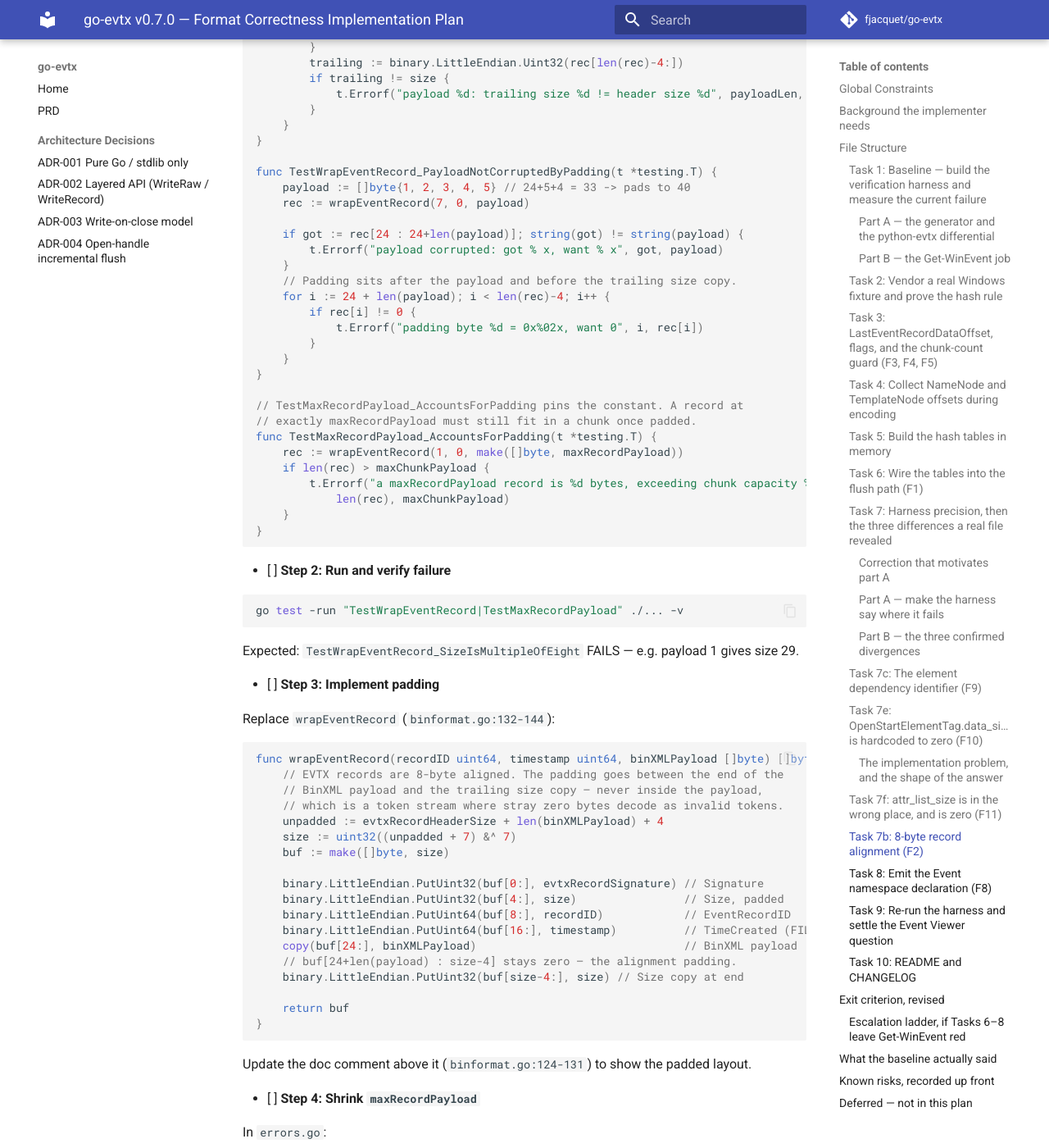
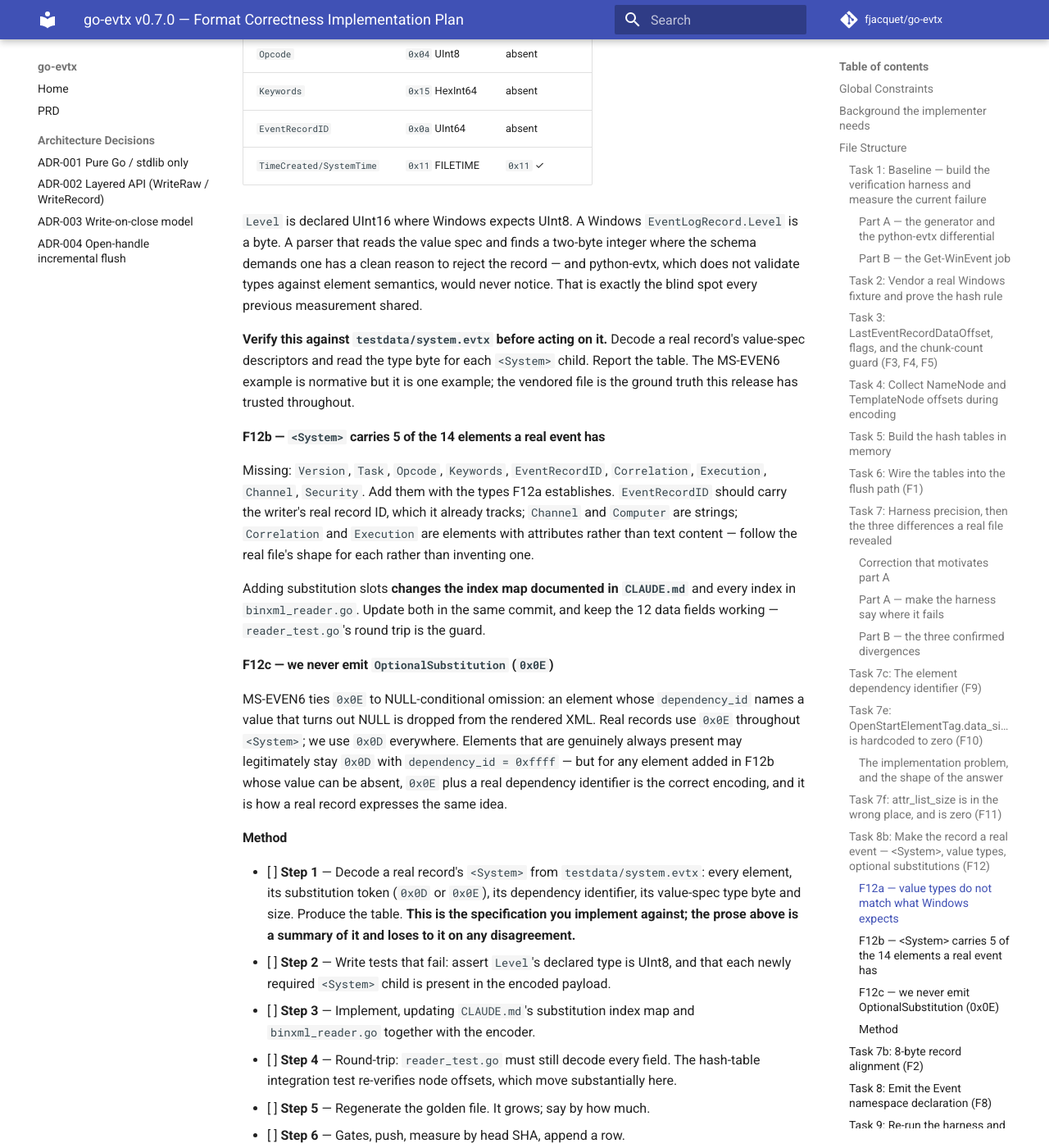
Before and after one commit to fjacquet/go-evtx, an MkDocs documentation site: the page built from docs/superpowers/plans/2026-08-08-v0.7.0-format-correctness.md, in a window 1280 px wide and 1400 px high, scrolled down 53965 px. Shown: the whole window at 82% size. Built offline with MkDocs 1.6.1 and Material for MkDocs 9.7.7, drawn with Linux system fonts in a browser that asks for light colours; comment, search, counter and statistics services are not loaded; some of the changed text lies outside the part shown.

Commit message:
docs: add Task 8b — make the record a real event (F12), batched
FIRST GREEN: Task 8's xmlns fix turned the python-evtx differential from
'ObjectName count: got 0, want 403' to 'OK: 403 records, all chunk checksums
verify'. An independent parser now reads our files completely. Windows still
refuses record 0, so what remains is something the Windows stack requires and
a permissive parser does not.

Batched deliberately. Twelve divergences were fixed one at a time and measured
in isolation; that is how we know none of them is the cause, but the marginal
value of per-fix attribution has collapsed. The three remaining items are
facets of one thing — our record does not describe an event the way Windows
does.

F12a, the strongest new lead: we declare Level as UInt16 (0x06); MS-EVEN6
declares it UInt8 (0x04), and a Windows EventLogRecord.Level is a byte. A
parser reading a two-byte integer where the schema demands one has a clean
reason to reject. python-evtx does not validate types against element
semantics, which is the blind spot every prior measurement shared.

F12b: <System> carries 5 of 14 real elements. F12c: we never emit
OptionalSubstitution 0x0E, which MS-EVEN6 ties to NULL-conditional omission.

Task requires decoding a real record's <System> first and treating that table
as the specification, with the prose losing on any disagreement.

Co-Authored-By: Claude Opus 5 <noreply@anthropic.com>
Claude-Session: https://claude.ai/code/session_01SMMD2wrcUhxVtxB2pNjdgF

```diff
--- a/docs/superpowers/plans/2026-08-08-v0.7.0-format-correctness.md
+++ b/docs/superpowers/plans/2026-08-08-v0.7.0-format-correctness.md
@@ -2370,6 +2370,56 @@ Select the run by head SHA. Append a row to `docs/format-baseline.md`.
 
 ---
 
+### Task 8b: Make the record a real event — `<System>`, value types, optional substitutions (F12)
+
+**Batched deliberately.** Twelve divergences have been fixed one at a time, each measured in isolation, each leaving `Get-WinEvent` unchanged. That discipline was worth it — it is how we know those twelve are not the cause — but its marginal value has collapsed while its cost has not. What remains are three facets of one thing: our record does not describe an event the way Windows describes an event. They are fixed together.
+
+**What Task 8 just proved.** The `xmlns` fix turned the python-evtx differential green for the first time: `OK: 403 records, all chunk checksums verify`. An independent parser now reads our files completely and correctly. Windows still refuses record 0. So whatever remains is something the Windows stack requires and a permissive parser does not — which is precisely the shape of the three items below.
+
+#### F12a — value types do not match what Windows expects
+
+The strongest new lead, and it is concrete. We declare only three substitution types: `0x01` string, `0x06` UInt16, `0x11` FILETIME.
+
+Microsoft's MS-EVEN6 worked example declares, for the same `<System>` children:
+
+| Element | Real type | Ours |
+|---|---|---|
+| `EventID` | `0x06` UInt16 | `0x06` ✓ |
+| `Level` | `0x04` UInt8 | **`0x06` UInt16** ✗ |
+| `Version` | `0x04` UInt8 | absent |
+| `Task` | `0x06` UInt16 | absent |
+| `Opcode` | `0x04` UInt8 | absent |
+| `Keywords` | `0x15` HexInt64 | absent |
+| `EventRecordID` | `0x0a` UInt64 | absent |
+| `TimeCreated/SystemTime` | `0x11` FILETIME | `0x11` ✓ |
+
+`Level` is declared UInt16 where Windows expects UInt8. A Windows `EventLogRecord.Level` is a byte. A parser that reads the value spec and finds a two-byte integer where the schema demands one has a clean reason to reject the record — and python-evtx, which does not validate types against element semantics, would never notice. That is exactly the blind spot every previous measurement shared.
+
+**Verify this against `testdata/system.evtx` before acting on it.** Decode a real record's value-spec descriptors and read the type byte for each `<System>` child. Report the table. The MS-EVEN6 example is normative but it is one example; the vendored file is the ground truth this release has trusted throughout.
+
+#### F12b — `<System>` carries 5 of the 14 elements a real event has
+
+Missing: `Version`, `Task`, `Opcode`, `Keywords`, `EventRecordID`, `Correlation`, `Execution`, `Channel`, `Security`. Add them with the types F12a establishes. `EventRecordID` should carry the writer's real record ID, which it already tracks; `Channel` and `Computer` are strings; `Correlation` and `Execution` are elements with attributes rather than text content — follow the real file's shape for each rather than inventing one.
+
+Adding substitution slots **changes the index map documented in `CLAUDE.md`** and every index in `binxml_reader.go`. Update both in the same commit, and keep the 12 data fields working — `reader_test.go`'s round trip is the guard.
+
+#### F12c — we never emit `OptionalSubstitution` (`0x0E`)
+
+MS-EVEN6 ties `0x0E` to NULL-conditional omission: an element whose `dependency_id` names a value that turns out NULL is dropped from the rendered XML. Real records use `0x0E` throughout `<System>`; we use `0x0D` everywhere. Elements that are genuinely always present may legitimately stay `0x0D` with `dependency_id = 0xffff` — but for any element added in F12b whose value can be absent, `0x0E` plus a real dependency identifier is the correct encoding, and it is how a real record expresses the same idea.
+
+#### Method
+
+- [ ] **Step 1** — Decode a real record's `<System>` from `testdata/system.evtx`: every element, its substitution token (`0x0D` or `0x0E`), its dependency identifier, its value-spec type byte and size. Produce the table. **This is the specification you implement against; the prose above is a summary of it and loses to it on any disagreement.**
+- [ ] **Step 2** — Write tests that fail: assert `Level`'s declared type is UInt8, and that each newly required `<System>` child is present in the encoded payload.
+- [ ] **Step 3** — Implement, updating `CLAUDE.md`'s substitution index map and `binxml_reader.go` together with the encoder.
+- [ ] **Step 4** — Round-trip: `reader_test.go` must still decode every field. The hash-table integration test re-verifies node offsets, which move substantially here.
+- [ ] **Step 5** — Regenerate the golden file. It grows; say by how much.
+- [ ] **Step 6** — Gates, push, measure by head SHA, append a row.
+
+**Both numbers matter.** `STAGE2 READ` is the goal. But the python-evtx job is now **green**, and it must stay green — a regression there would mean this task broke what Task 8 fixed, and that is more important to catch than any Windows result.
+
+---
+
 ### Task 7b: 8-byte record alignment (F2)
 
 **Files:**
```
